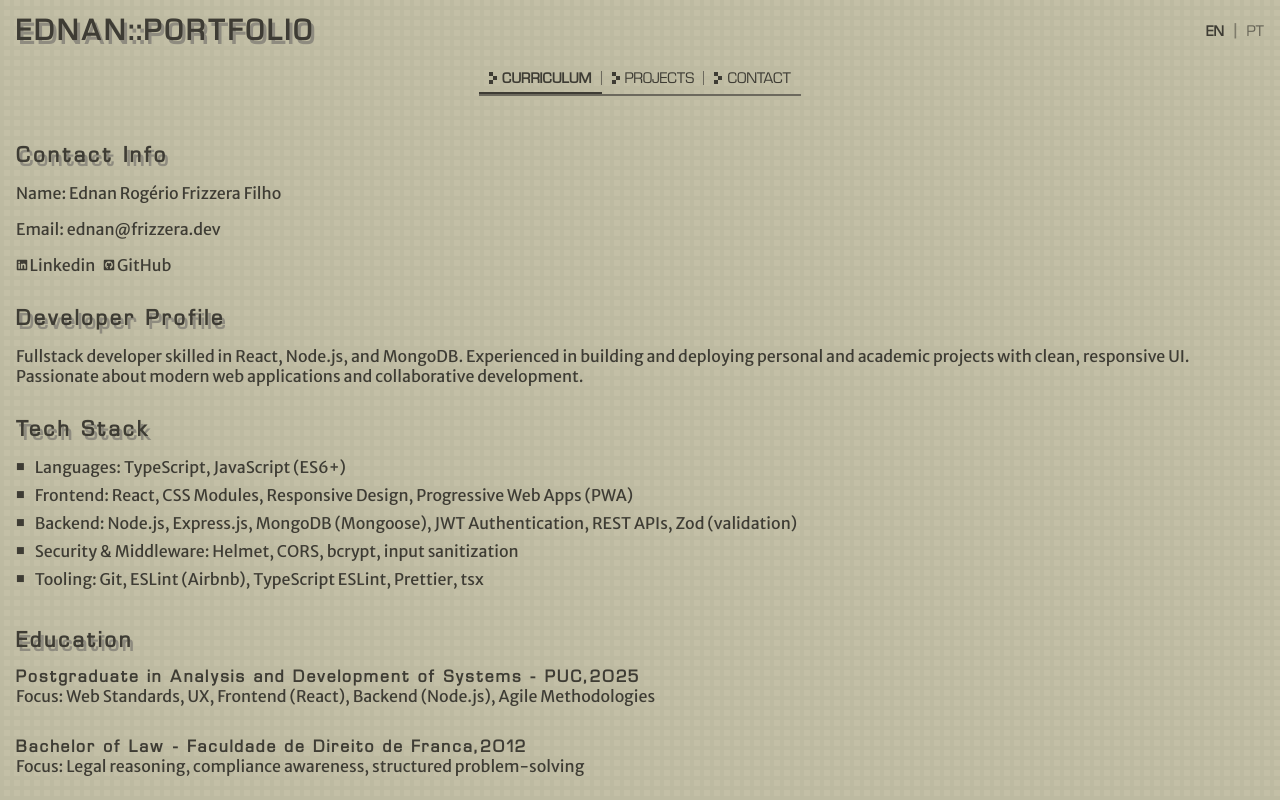
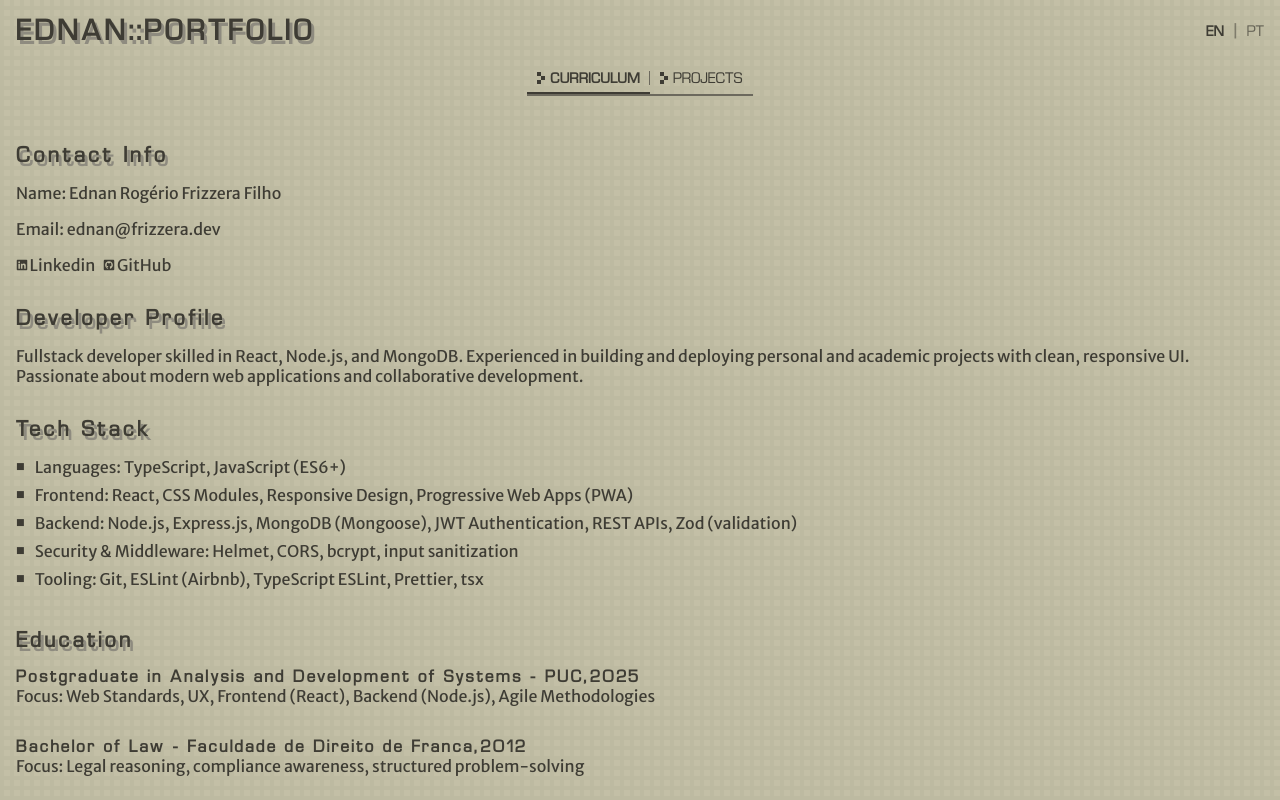
Before and after one commit to ednanf/portfolio, a React (Vite) app: page / in a window 1280 px wide. Shown: the top 800 px of the page. Built offline with nearby package versions, Linux system fonts and the light colour scheme.

Commit message:
feat(NavBar, routing): remove contact page and related navigation for streamlined user experience

```diff
--- a/src/components/HeaderBar/NavBar/NavBar.tsx
+++ b/src/components/HeaderBar/NavBar/NavBar.tsx
@@ -8,7 +8,6 @@ const NavBar = () => {
   const TABS = [
     { label: t('nav.curriculum'), path: '/' },
     { label: t('nav.projects'), path: '/projects' },
-    { label: t('nav.contact'), path: '/contact' },
   ];
 
   return (
--- a/src/locales/en/common.json
+++ b/src/locales/en/common.json
@@ -1,7 +1,6 @@
 {
   "nav": {
     "curriculum": "Curriculum",
-    "projects": "Projects",
-    "contact": "Contact"
+    "projects": "Projects"
   }
 }
--- a/src/locales/pt/common.json
+++ b/src/locales/pt/common.json
@@ -1,7 +1,6 @@
 {
   "nav": {
     "curriculum": "Currículo",
-    "projects": "Projetos",
-    "contact": "Contato"
+    "projects": "Projetos"
   }
 }
--- a/src/main.tsx
+++ b/src/main.tsx
@@ -9,7 +9,6 @@ import NotFoundPage from './pages/NotFoundPage/NotFoundPage.tsx';
 import CurriculumPage from './pages/CurriculumPage/CurriculumPage.tsx';
 import ProjectDetailsPage from './pages/ProjectDetailsPage/ProjectDetailsPage.tsx';
 import ProjectsPage from './pages/ProjectsPage/ProjectsPage.tsx';
-import ContactPage from './pages/ContactPage/ContactPage.tsx';
 
 const router = createBrowserRouter([
   {
@@ -29,10 +28,6 @@ const router = createBrowserRouter([
         path: 'project-details',
         element: <ProjectDetailsPage />,
       },
-      {
-        path: 'contact',
-        element: <ContactPage />,
-      },
     ],
   },
 ]);
--- a/src/pages/ContactPage/ContactPage.tsx
+++ /dev/null
@@ -1,4 +0,0 @@
-const ContactPage = () => {
-  return <div>ContactPage</div>;
-};
-export default ContactPage;
```
